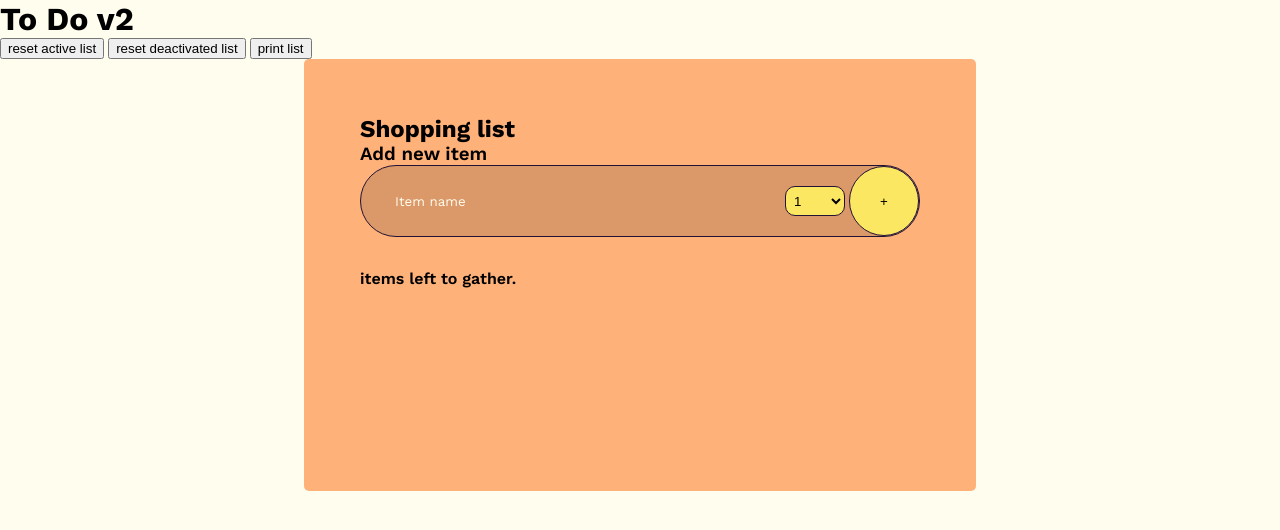
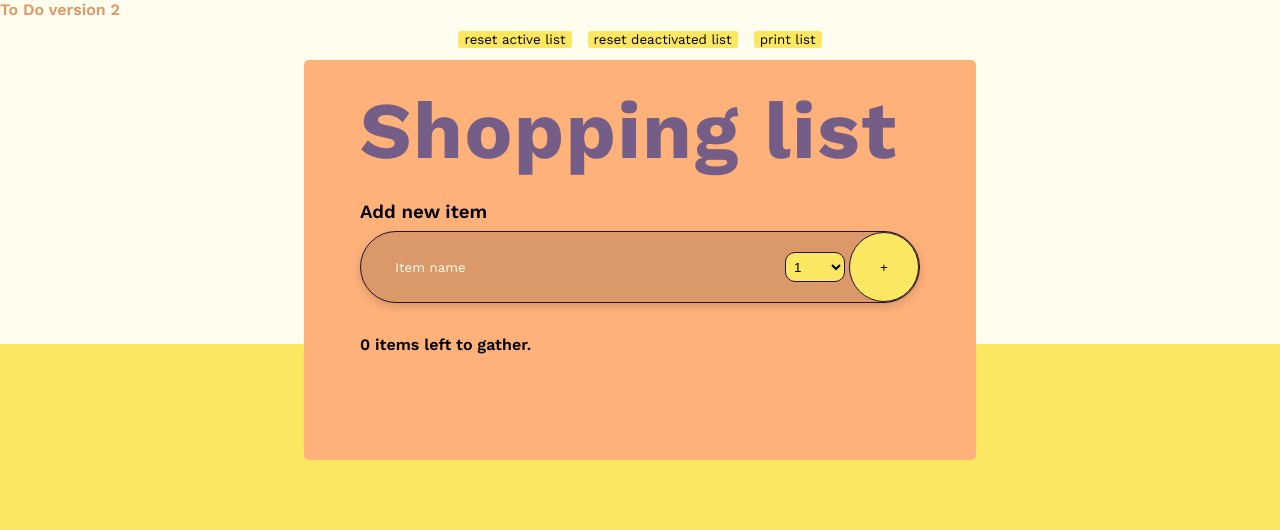
Before and after one commit to snotbroder/toDo-2, a plain HTML site: page index.html in a window 1280 px wide. Drawn offline with nearby package versions, Linux system fonts and the light colour scheme.

Commit message:
stylet kontrolpanelknapperne, listens generelle style, og tilføjet backdrop

```diff
--- a/index.html
+++ b/index.html
@@ -14,7 +14,7 @@
 </head>
 
 <body>
-    <h1>To Do v2</h1>
+    <h5>To Do version 2</h5>
     <div class="control-panel">
         <button id="resetList">reset active list</button>
         <button id="resetDeactivatedList">reset deactivated list</button>
@@ -46,7 +46,7 @@
                 </form>
 
         </div>
-        <h4 id="activeNumber"><span></span> items left to gather.</h4>
+        <h4 id="activeNumber"><span>0</span> items left to gather.</h4>
         <!-- <article class="task-card">
             <div class="information-wrapper">
                 <div class="status-button"></div>
@@ -66,7 +66,7 @@
         </section>
 
     </section>
-
+    <section id="backdrop"></section>
     <template id="tasks">
         <article class="task-card">
             <div class="button-wrapper">
--- a/style.css
+++ b/style.css
@@ -37,6 +37,14 @@
     font-weight: 600;
     font-style: normal;
   }
+  h5 {
+    font-family: "Work Sans", sans-serif;
+    font-optical-sizing: auto;
+    font-weight: 600;
+    font-style: normal;
+    font-size: 1rem;
+    color: var(--accent2);
+  }
 }
 
 body {
@@ -44,6 +52,24 @@ body {
 }
 
 .control-panel {
+  display: flex;
+  justify-content: center;
+  gap: 0.5rem;
+  padding: 0.5rem;
+  button {
+    border: 0;
+    background-color: var(--secondary);
+    font-family: "Work Sans", sans-serif;
+    margin: 0.25rem;
+    border-radius: 3px;
+
+    &:hover {
+      outline: var(--tertiary) solid 1px;
+    }
+    &:active {
+      background-color: var(--accent3);
+    }
+  }
 }
 .list {
   margin-left: auto;
@@ -55,18 +81,31 @@ body {
   display: flex;
   flex-direction: column;
   padding: 3.5rem;
+  padding-top: 1.5rem;
+
+  h1 {
+    color: var(--accent1);
+    margin-bottom: 1.5rem;
+    letter-spacing: 0.1rem;
+    font-size: clamp(2.25rem, -0.57rem + 13.4783vw, 5rem);
+  }
+  h3 {
+    margin-bottom: 0.5rem;
+  }
 }
 .input-section {
   margin-bottom: 2rem;
 }
 
 form {
+  box-shadow: 0px 4px 8px 0px rgba(0, 0, 0, 0.15);
   input {
     background: transparent;
     border: 0;
     font-family: "Work Sans", sans-serif;
     color: var(--background);
-    width: 200px;
+    /* width: 200px; */
+    width: 300%;
 
     &::placeholder {
       font-family: "Work Sans", sans-serif;
@@ -226,3 +265,12 @@ form {
     opacity: 1;
   }
 }
+
+#backdrop {
+  height: 80vh;
+  width: 100%;
+  background-color: var(--secondary);
+  z-index: -1;
+  position: absolute;
+  top: 43%;
+}
```
